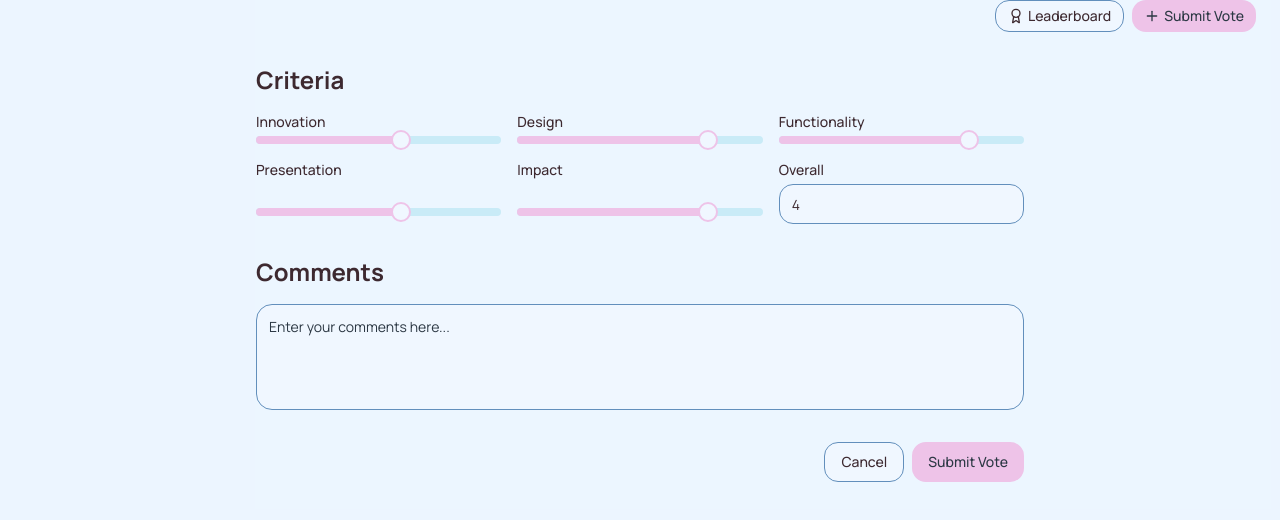
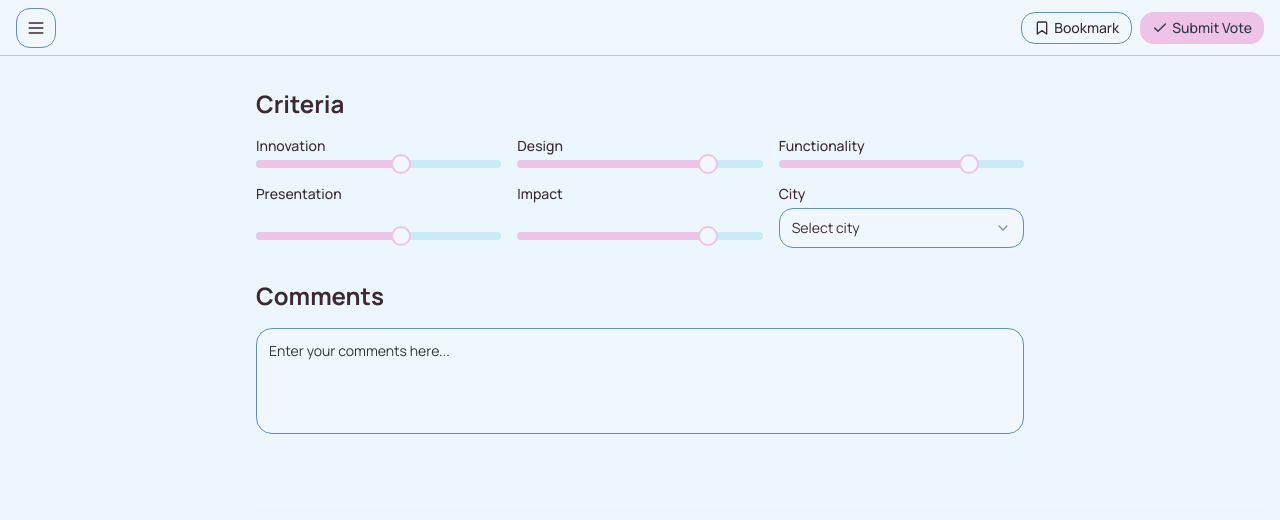
Before and after one commit to Mishutka04/hack_04_09_2024, a React (Vite) app in the folder react-frontend/: page /vote in a window 1280 px wide. Shown: the top 520 px of the page. Built offline with nearby package versions, Linux system fonts and the light colour scheme; no server answers.

Commit message:
styles in VotingScreenX.tsx fixed

```diff
--- a/react-frontend/package.json
+++ b/react-frontend/package.json
@@ -13,6 +13,7 @@
     "@hookform/resolvers": "^3.9.0",
     "@radix-ui/react-dialog": "^1.1.2",
     "@radix-ui/react-label": "^2.1.0",
+    "@radix-ui/react-select": "^2.1.2",
     "@radix-ui/react-slider": "^1.2.1",
     "@radix-ui/react-slot": "^1.1.0",
     "@radix-ui/react-toast": "^1.2.2",
--- a/react-frontend/src/components/VotingScreenX.tsx
+++ b/react-frontend/src/components/VotingScreenX.tsx
@@ -1,24 +1,30 @@
 import {Sheet, SheetTrigger, SheetContent} from "@/components/ui/sheet"
 import {Button} from "@/components/ui/button"
 import {Slider} from "@/components/ui/slider"
-import {Input} from "@/components/ui/input"
 import {Textarea} from "@/components/ui/textarea"
 import {Link} from "react-router-dom";
 import React from "react";
+import {
+    Select,
+    SelectContent,
+    SelectGroup,
+    SelectItem,
+    SelectTrigger,
+    SelectValue
+} from "@/components/ui/select.tsx";
 
 export function VotingScreenX() {
-    return (
-        <div className="flex min-h-screen w-full flex-col bg-muted/40">
+    return <div className="flex min-h-screen w-full flex-col bg-muted/40">
         <header
-                className="sticky top-0 z-30 flex h-14 items-center gap-4 border-b bg-background px-4 sm:static sm:h-auto sm:border-0 sm:bg-transparent sm:px-6">
+            className="sticky top-0 z-30 flex h-14 items-center gap-4 border-b bg-background px-4">
             <Sheet>
                 <SheetTrigger asChild>
-                        <Button size="icon" variant="outline" className="sm:hidden">
+                    <Button size="icon" variant="outline">
                         <MenuIcon className="h-5 w-5"/>
                         <span className="sr-only">Toggle Menu</span>
                     </Button>
                 </SheetTrigger>
-                    <SheetContent side="left" className="sm:max-w-[20vw] md:max-w-[80vw]">
+                <SheetContent side="left">
                     <nav className="grid gap-4 p-4 text-lg font-medium">
                         <Link
                             to="#"
@@ -60,11 +66,11 @@
             </Sheet>
             <div className="ml-auto flex items-center gap-2">
                 <Button variant="outline" size="sm" className="h-8 gap-1">
-                        <AwardIcon className="h-4 w-4"/>
-                        <span className="sr-only sm:not-sr-only sm:whitespace-nowrap">Leaderboard</span>
+                    <BookmarkIcon className="h-4 w-4"/>
+                    <span className="sr-only sm:not-sr-only sm:whitespace-nowrap">Bookmark</span>
                 </Button>
                 <Button size="sm" className="h-8 gap-1">
-                        <PlusIcon className="h-4 w-4"/>
+                    <CheckmarkIcon className="h-4 w-4"/>
                     <span className="sr-only sm:not-sr-only sm:whitespace-nowrap">Submit Vote</span>
                 </Button>
             </div>
@@ -108,9 +114,20 @@
                         </div>
                         <div className="grid gap-1">
                             <label htmlFor="overall" className="text-sm font-medium">
-                                    Overall
+                                City
                             </label>
-                                <Input type="number" min={1} max={5} defaultValue={4}/>
+                            <Select>
+                                <SelectTrigger >
+                                    <SelectValue placeholder="Select city"/>
+                                </SelectTrigger>
+                                <SelectContent>
+                                    <SelectGroup>
+                                        <SelectItem value="moscow">Moscow</SelectItem>
+                                        <SelectItem value="saint-petersburg">Saint Petersburg</SelectItem>
+                                        <SelectItem value="novosibirsk">Novosibirsk</SelectItem>
+                                    </SelectGroup>
+                                </SelectContent>
+                            </Select>
                         </div>
                     </div>
                 </div>
@@ -124,19 +141,13 @@
                         className="resize-none rounded-lg border border-input bg-background p-3 text-sm focus:outline-none focus:ring-1 focus:ring-primary"
                     />
                 </div>
-                    <div className="flex justify-end gap-2">
-                        <Button variant="outline">Cancel</Button>
-                        <Button>Submit Vote</Button>
-                    </div>
             </div>
         </main>
     </div>
-    )
 }
 
-function AwardIcon(props: React.ComponentProps<'svg'>) {
-    return (
-        <svg
+function BookmarkIcon(props: React.ComponentProps<'svg'>) {
+    return <svg
         {...props}
         xmlns="http://www.w3.org/2000/svg"
         width="24"
@@ -148,17 +159,13 @@
         strokeLinecap="round"
         strokeLinejoin="round"
     >
-            <path
-                d="m15.477 12.89 1.515 8.526a.5.5 0 0 1-.81.47l-3.58-2.687a1 1 0 0 0-1.197 0l-3.586 2.686a.5.5 0 0 1-.81-.469l1.514-8.526"/>
-            <circle cx="12" cy="8" r="6"/>
+        <path d="M19 21l-7-5-7 5V5a2 2 0 0 1 2-2h10a2 2 0 0 1 2 2z"/>
     </svg>
-    )
 }
 
 
 function GroupIcon(props: React.ComponentProps<'svg'>) {
-    return (
-        <svg
+    return <svg
         {...props}
         xmlns="http://www.w3.org/2000/svg"
         width="24"
@@ -177,13 +184,11 @@
         <rect width="7" height="5" x="7" y="7" rx="1"/>
         <rect width="7" height="5" x="10" y="12" rx="1"/>
     </svg>
-    )
 }
 
 
 function MenuIcon(props: React.ComponentProps<'svg'>) {
-    return (
-        <svg
+    return <svg
         {...props}
         xmlns="http://www.w3.org/2000/svg"
         width="24"
@@ -199,13 +204,11 @@
         <line x1="4" x2="20" y1="6" y2="6"/>
         <line x1="4" x2="20" y1="18" y2="18"/>
     </svg>
-    )
 }
 
 
-function PlusIcon(props: React.ComponentProps<'svg'>) {
-    return (
-        <svg
+function CheckmarkIcon(props: React.ComponentProps<'svg'>) {
+    return <svg
         {...props}
         xmlns="http://www.w3.org/2000/svg"
         width="24"
@@ -217,8 +220,6 @@
         strokeLinecap="round"
         strokeLinejoin="round"
     >
-            <path d="M5 12h14"/>
-            <path d="M12 5v14"/>
+        <path d="M20 6L9 17l-5-5"/>
     </svg>
-    )
 }
--- /dev/null
+++ b/react-frontend/src/components/ui/select.tsx
@@ -0,0 +1,158 @@
+import * as React from "react"
+import * as SelectPrimitive from "@radix-ui/react-select"
+import { Check, ChevronDown, ChevronUp } from "lucide-react"
+
+import { cn } from "@/lib/utils"
+
+const Select = SelectPrimitive.Root
+
+const SelectGroup = SelectPrimitive.Group
+
+const SelectValue = SelectPrimitive.Value
+
+const SelectTrigger = React.forwardRef<
+  React.ElementRef<typeof SelectPrimitive.Trigger>,
+  React.ComponentPropsWithoutRef<typeof SelectPrimitive.Trigger>
+>(({ className, children, ...props }, ref) => (
+  <SelectPrimitive.Trigger
+    ref={ref}
+    className={cn(
+      "flex h-10 w-full items-center justify-between rounded-md border border-input bg-background px-3 py-2 text-sm ring-offset-background placeholder:text-muted-foreground focus:outline-none focus:ring-2 focus:ring-ring focus:ring-offset-2 disabled:cursor-not-allowed disabled:opacity-50 [&>span]:line-clamp-1",
+      className
+    )}
+    {...props}
+  >
+    {children}
+    <SelectPrimitive.Icon asChild>
+      <ChevronDown className="h-4 w-4 opacity-50" />
+    </SelectPrimitive.Icon>
+  </SelectPrimitive.Trigger>
+))
+SelectTrigger.displayName = SelectPrimitive.Trigger.displayName
+
+const SelectScrollUpButton = React.forwardRef<
+  React.ElementRef<typeof SelectPrimitive.ScrollUpButton>,
+  React.ComponentPropsWithoutRef<typeof SelectPrimitive.ScrollUpButton>
+>(({ className, ...props }, ref) => (
+  <SelectPrimitive.ScrollUpButton
+    ref={ref}
+    className={cn(
+      "flex cursor-default items-center justify-center py-1",
+      className
+    )}
+    {...props}
+  >
+    <ChevronUp className="h-4 w-4" />
+  </SelectPrimitive.ScrollUpButton>
+))
+SelectScrollUpButton.displayName = SelectPrimitive.ScrollUpButton.displayName
+
+const SelectScrollDownButton = React.forwardRef<
+  React.ElementRef<typeof SelectPrimitive.ScrollDownButton>,
+  React.ComponentPropsWithoutRef<typeof SelectPrimitive.ScrollDownButton>
+>(({ className, ...props }, ref) => (
+  <SelectPrimitive.ScrollDownButton
+    ref={ref}
+    className={cn(
+      "flex cursor-default items-center justify-center py-1",
+      className
+    )}
+    {...props}
+  >
+    <ChevronDown className="h-4 w-4" />
+  </SelectPrimitive.ScrollDownButton>
+))
+SelectScrollDownButton.displayName =
+  SelectPrimitive.ScrollDownButton.displayName
+
+const SelectContent = React.forwardRef<
+  React.ElementRef<typeof SelectPrimitive.Content>,
+  React.ComponentPropsWithoutRef<typeof SelectPrimitive.Content>
+>(({ className, children, position = "popper", ...props }, ref) => (
+  <SelectPrimitive.Portal>
+    <SelectPrimitive.Content
+      ref={ref}
+      className={cn(
+        "relative z-50 max-h-96 min-w-[8rem] overflow-hidden rounded-md border bg-popover text-popover-foreground shadow-md data-[state=open]:animate-in data-[state=closed]:animate-out data-[state=closed]:fade-out-0 data-[state=open]:fade-in-0 data-[state=closed]:zoom-out-95 data-[state=open]:zoom-in-95 data-[side=bottom]:slide-in-from-top-2 data-[side=left]:slide-in-from-right-2 data-[side=right]:slide-in-from-left-2 data-[side=top]:slide-in-from-bottom-2",
+        position === "popper" &&
+          "data-[side=bottom]:translate-y-1 data-[side=left]:-translate-x-1 data-[side=right]:translate-x-1 data-[side=top]:-translate-y-1",
+        className
+      )}
+      position={position}
+      {...props}
+    >
+      <SelectScrollUpButton />
+      <SelectPrimitive.Viewport
+        className={cn(
+          "p-1",
+          position === "popper" &&
+            "h-[var(--radix-select-trigger-height)] w-full min-w-[var(--radix-select-trigger-width)]"
+        )}
+      >
+        {children}
+      </SelectPrimitive.Viewport>
+      <SelectScrollDownButton />
+    </SelectPrimitive.Content>
+  </SelectPrimitive.Portal>
+))
+SelectContent.displayName = SelectPrimitive.Content.displayName
+
+const SelectLabel = React.forwardRef<
+  React.ElementRef<typeof SelectPrimitive.Label>,
+  React.ComponentPropsWithoutRef<typeof SelectPrimitive.Label>
+>(({ className, ...props }, ref) => (
+  <SelectPrimitive.Label
+    ref={ref}
+    className={cn("py-1.5 pl-8 pr-2 text-sm font-semibold", className)}
+    {...props}
+  />
+))
+SelectLabel.displayName = SelectPrimitive.Label.displayName
+
+const SelectItem = React.forwardRef<
+  React.ElementRef<typeof SelectPrimitive.Item>,
+  React.ComponentPropsWithoutRef<typeof SelectPrimitive.Item>
+>(({ className, children, ...props }, ref) => (
+  <SelectPrimitive.Item
+    ref={ref}
+    className={cn(
+      "relative flex w-full cursor-default select-none items-center rounded-sm py-1.5 pl-8 pr-2 text-sm outline-none focus:bg-accent focus:text-accent-foreground data-[disabled]:pointer-events-none data-[disabled]:opacity-50",
+      className
+    )}
+    {...props}
+  >
+    <span className="absolute left-2 flex h-3.5 w-3.5 items-center justify-center">
+      <SelectPrimitive.ItemIndicator>
+        <Check className="h-4 w-4" />
+      </SelectPrimitive.ItemIndicator>
+    </span>
+
+    <SelectPrimitive.ItemText>{children}</SelectPrimitive.ItemText>
+  </SelectPrimitive.Item>
+))
+SelectItem.displayName = SelectPrimitive.Item.displayName
+
+const SelectSeparator = React.forwardRef<
+  React.ElementRef<typeof SelectPrimitive.Separator>,
+  React.ComponentPropsWithoutRef<typeof SelectPrimitive.Separator>
+>(({ className, ...props }, ref) => (
+  <SelectPrimitive.Separator
+    ref={ref}
+    className={cn("-mx-1 my-1 h-px bg-muted", className)}
+    {...props}
+  />
+))
+SelectSeparator.displayName = SelectPrimitive.Separator.displayName
+
+export {
+  Select,
+  SelectGroup,
+  SelectValue,
+  SelectTrigger,
+  SelectContent,
+  SelectLabel,
+  SelectItem,
+  SelectSeparator,
+  SelectScrollUpButton,
+  SelectScrollDownButton,
+}
```
Also changed, not shown: 1 other file (tests, documents, lock files or other folders). Lines whose indentation alone changed are shown as unchanged.
